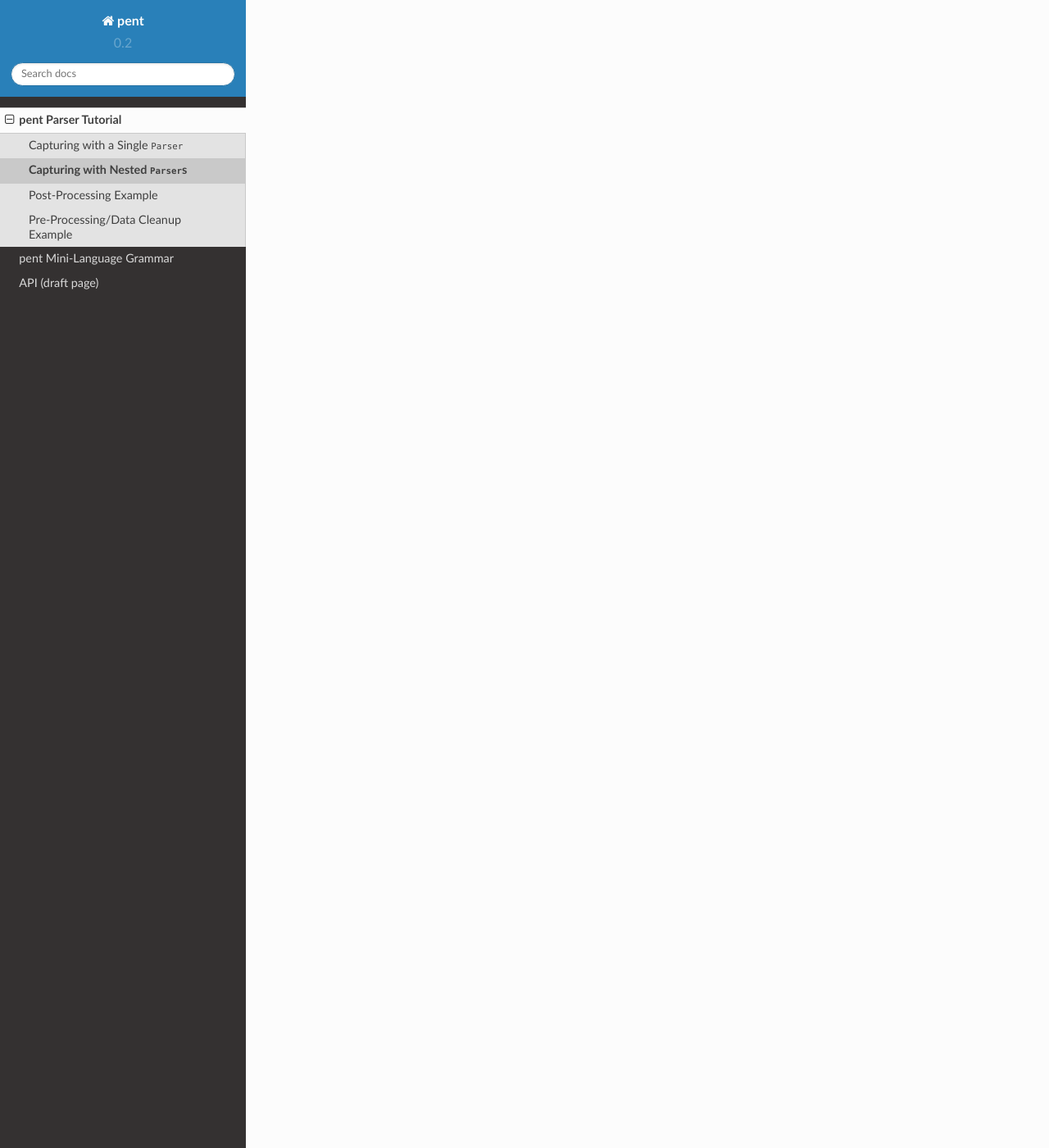
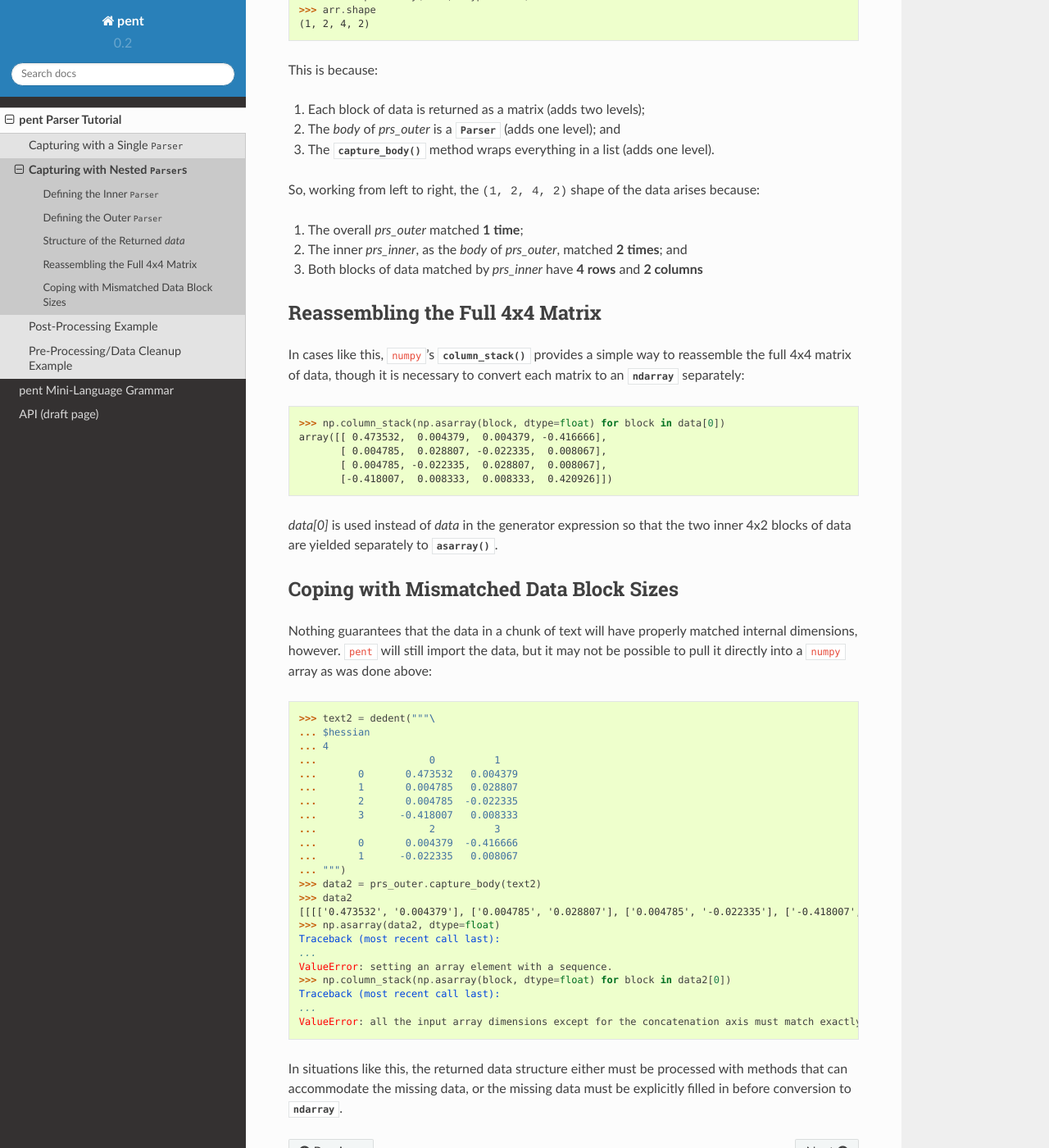
Before and after one commit to bskinn/pent, a Sphinx documentation site: the page built from doc/source/tutorial/nested_parsers.rst, in a window 1280 px wide and 1400 px high, scrolled down 1592 px. Shown: the whole window at 82% size. Built offline with Sphinx 7.4.7 and the Read the Docs theme 2.0.0, drawn with Linux system fonts in a browser that asks for light colours; some of the changed text lies outside the part shown.

Commit message:
Draft nested-parser tutorial
Plus some other polishing

```diff
--- a/doc/source/conf.py
+++ b/doc/source/conf.py
@@ -88,6 +88,8 @@
 .. |None| replace:: :obj:`None`
 
 .. |dict| replace:: :obj:`dict`
+
+.. |ndarray| replace:: :class:`~numpy.ndarray`
 
 .. |Parser| replace:: :class:`~pent.parser.Parser`
 
@@ -215,7 +217,7 @@
 # -- Options for intersphinx extension ---------------------------------------
 
 # Example configuration for intersphinx: refer to the Python standard library.
-intersphinx_mapping = {'python': ('https://docs.python.org/', (None, 'isphx/objects_python.inv')),
+intersphinx_mapping = {'python': ('https://docs.python.org/3/', (None, 'isphx/objects_python.inv')),
                        'numpy': ('https://docs.scipy.org/doc/numpy/', (None, 'isphx/objects_numpy.inv')),}
 
 # -- Options for todo extension ----------------------------------------------
--- a/doc/source/tutorial/nested_parsers.rst
+++ b/doc/source/tutorial/nested_parsers.rst
@@ -3,4 +3,162 @@
 Capturing with Nested |Parser|\ s
 =================================
 
-*pending*
+``pent`` is also able to parse and capture higher-dimensional data
+stored as free text. Take the following data string:
+
+.. doctest:: orca_hess
+
+    >>> text = dedent("""\
+    ... $hessian
+    ... 4
+    ...                   0          1
+    ...       0       0.473532   0.004379
+    ...       1       0.004785   0.028807
+    ...       2       0.004785  -0.022335
+    ...       3      -0.418007   0.008333
+    ...                   2          3
+    ...       0       0.004379  -0.416666
+    ...       1      -0.022335   0.008067
+    ...       2       0.028807   0.008067
+    ...       3       0.008333   0.420926
+    ... """)
+
+`text` represents a 4x4 matrix, with the first two columns printed in one section,
+and the second two columns printed in a separate, following section.
+Each row and column is marked with its respective index.
+In order to import this data successfully, the *body* of the main
+|Parser| will have to be set to a different, inner |Parser|.
+
+
+Defining the Inner |Parser|
+---------------------------
+
+Each section of data columns starts with a row containing only positive integers,
+which does not need to be captured. After that leading row are
+multiple rows with data, each of which leads with a single
+positive integer, followed by floating-point data of any sign:
+
+.. doctest:: orca_hess
+
+    >>> text_inner = dedent("""\
+    ...                   0          1
+    ...       0       0.473532   0.004379
+    ...       1       0.004785   0.028807
+    ...       2       0.004785  -0.022335
+    ...       3      -0.418007   0.008333
+    ... """)
+
+One way to construct a |Parser| for this internal block is as follows:
+
+.. doctest:: orca_hess
+
+    >>> prs_inner = pent.Parser(
+    ...     head="#++i",
+    ...     body="#.+i #!+.f",
+    ... )
+    >>> prs_inner.capture_body(text_inner)
+    [[['0.473532', '0.004379'], ['0.004785', '0.028807'], ['0.004785', '-0.022335'], ['-0.418007', '0.008333']]]
+
+
+Defining the Outer |Parser|
+---------------------------
+
+The outer |Parser| then makes use of the inner |Parser| as its *body*,
+with the two header lines defined in *head*:
+
+.. doctest:: orca_hess
+
+    >>> prs_outer = pent.Parser(
+    ...     head=("@.$hessian", "#.+i"),
+    ...     body=prs_inner,
+    ... )
+    >>> data = prs_outer.capture_body(text)
+    >>> data
+    [[[['0.473532', '0.004379'], ['0.004785', '0.028807'], ['0.004785', '-0.022335'], ['-0.418007', '0.008333']], [['0.004379', '-0.416666'], ['-0.022335', '0.008067'], ['0.028807', '0.008067'], ['0.008333', '0.420926']]]]
+
+
+Structure of the Returned *data*
+--------------------------------
+
+The structure of the list returned by |capture_body| nests four levels deep:
+
+.. doctest:: orca_hess
+
+    >>> arr = np.asarray(data, dtype=float)
+    >>> arr.shape
+    (1, 2, 4, 2)
+
+
+This is because:
+
+1. Each block of data is returned as a matrix (adds two levels);
+
+2. The *body* of *prs_outer* is a |Parser| (adds one level); and
+
+3. The |capture_body| method wraps everything in a list (adds one level).
+
+So, working from left to right, the |cour|\ (1, 2, 4, 2)\ |/cour|
+shape of the data arises because:
+
+1. The overall *prs_outer* matched **1 time**;
+
+2. The inner *prs_inner*, as the *body* of *prs_outer*, matched **2 times**; and
+
+3. Both blocks of data matched by *prs_inner* have **4 rows** and **2 columns**
+
+
+Reassembling the Full 4x4 Matrix
+--------------------------------
+
+In cases like this, ``numpy``'s :func:`~numpy.column_stack` provides
+a simple way to reassemble the full 4x4 matrix of data, though
+it is necessary to convert each matrix to an |ndarray| separately:
+
+.. doctest:: orca_hess
+
+    >>> np.column_stack(np.asarray(block, dtype=float) for block in data[0])
+    array([[ 0.473532,  0.004379,  0.004379, -0.416666],
+           [ 0.004785,  0.028807, -0.022335,  0.008067],
+           [ 0.004785, -0.022335,  0.028807,  0.008067],
+           [-0.418007,  0.008333,  0.008333,  0.420926]])
+
+`data[0]` is used instead of `data` in the generator expression
+so that the two inner 4x2 blocks of data are yielded separately to :func:`~numpy.asarray`.
+
+Coping with Mismatched Data Block Sizes
+---------------------------------------
+
+Nothing guarantees that the data in a chunk of text will have properly matched
+internal dimensions, however. ``pent`` will still import the data, but
+it may not be possible to pull it directly into a ``numpy`` array
+as was done above:
+
+.. doctest:: orca_hess
+
+    >>> text2 = dedent("""\
+    ... $hessian
+    ... 4
+    ...                   0          1
+    ...       0       0.473532   0.004379
+    ...       1       0.004785   0.028807
+    ...       2       0.004785  -0.022335
+    ...       3      -0.418007   0.008333
+    ...                   2          3
+    ...       0       0.004379  -0.416666
+    ...       1      -0.022335   0.008067
+    ... """)
+    >>> data2 = prs_outer.capture_body(text2)
+    >>> data2
+    [[[['0.473532', '0.004379'], ['0.004785', '0.028807'], ['0.004785', '-0.022335'], ['-0.418007', '0.008333']], [['0.004379', '-0.416666'], ['-0.022335', '0.008067']]]]
+    >>> np.asarray(data2, dtype=float)
+    Traceback (most recent call last):
+    ...
+    ValueError: setting an array element with a sequence.
+    >>> np.column_stack(np.asarray(block, dtype=float) for block in data2[0])
+    Traceback (most recent call last):
+    ...
+    ValueError: all the input array dimensions except for the concatenation axis must match exactly
+
+In situations like this, the returned data structure either must be processed
+with methods that can accommodate the missing data, or the missing data must be explicitly
+filled in before conversion to |ndarray|.
```
Also changed, not shown: doc/source/tutorial/single_parser.rst (+18 -18 lines).
